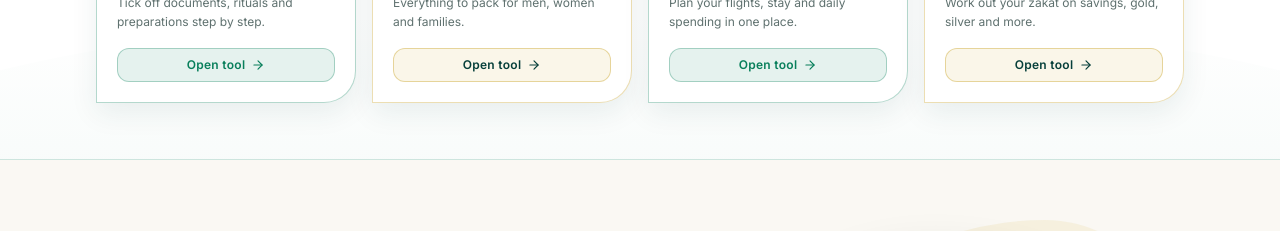
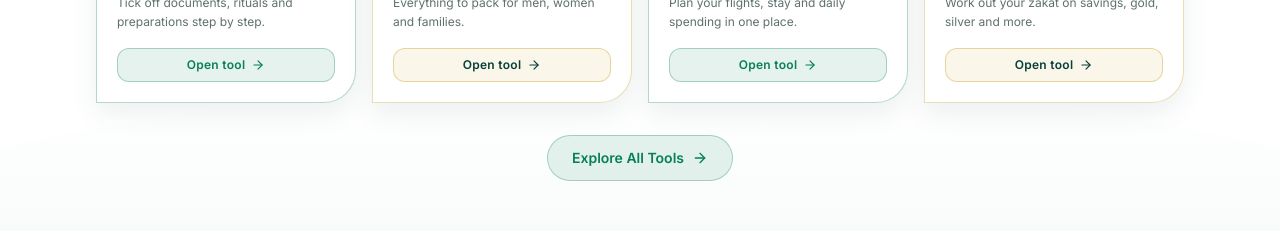
Before and after one commit to ayubliaqat/manasik, a Next.js app: page / in a window 1280 px wide. Shown: the part 1100-1331 px from the top of the page. Built offline with nearby package versions, Linux system fonts and the light colour scheme; no server answers; the database is empty.

Commit message:
homepage all tools button added

```diff
--- a/src/components/Home/PlanningTools.tsx
+++ b/src/components/Home/PlanningTools.tsx
@@ -504,6 +504,28 @@ export default function PlanningTools() {
           })}
         </div>
       </div>
+              {/* Explore all tools button */}
+        <div className="mt-7 flex justify-center sm:mt-8">
+          <Link
+            href="/tools"
+            className="
+              group inline-flex items-center justify-center gap-2
+              rounded-full border border-emerald/30
+              bg-emerald/10 px-6 py-3
+              text-sm font-semibold text-emerald
+              transition-all duration-300
+              hover:border-emerald/50 hover:bg-emerald/15
+              focus-visible:outline-none focus-visible:ring-2
+              focus-visible:ring-emerald/60 focus-visible:ring-offset-2
+            "
+          >
+            Explore All Tools
+            <ArrowRight
+              className="h-4 w-4 transition-transform duration-300 group-hover:translate-x-1"
+              aria-hidden="true"
+            />
+          </Link>
+        </div>
     </section>
   )
 }
```
